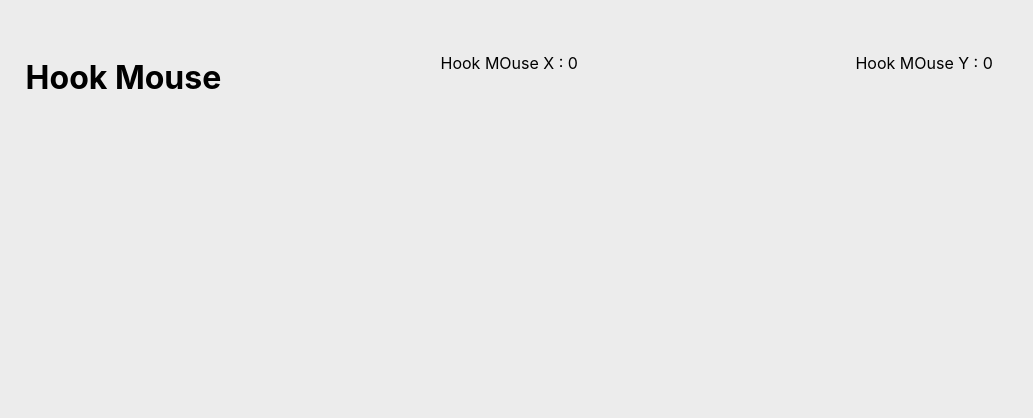
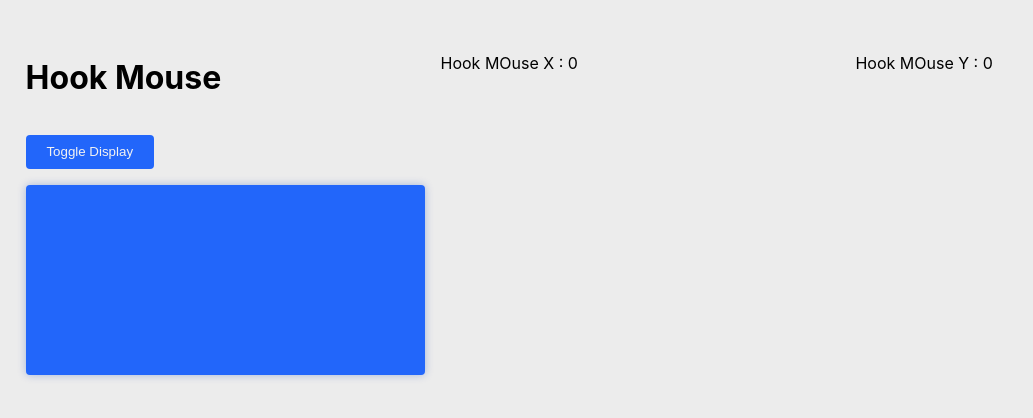
Before and after one commit to Unit-Git/ReactJS-Hooks-Codevolution, a React (Create React App) app: page / in a window 1280 px wide. Shown: the top 418 px of the page, without its empty margins (0-1033 px from the left). Built offline with nearby package versions, Linux system fonts and the light colour scheme.

Commit message:
useEffect Cleanup

```diff
--- a/src/App.jsx
+++ b/src/App.jsx
@@ -1,11 +1,14 @@
 import React from "react";
 import { RootApp } from "./Styled-Components/HookStyled.js";
 import HookMouse from "./Components/HookMouse.jsx";
+import "./scss/hook.scss";
+import MouseContainer from "./Components/MouseContainer.jsx";
 
 function App() {
   return (
     <RootApp>
       <HookMouse />
+      <MouseContainer />
     </RootApp>
   );
 }
--- a/src/Components/HookMouse.jsx
+++ b/src/Components/HookMouse.jsx
@@ -11,6 +11,10 @@ function HookMouse() {
 
   useEffect(() => {
     window.addEventListener("mousemove", logMousePosition);
+
+    return () => {
+      window.removeEventListener("mousemove", logMousePosition);
+    };
   }, []);
 
   return (
--- /dev/null
+++ b/src/Components/MouseContainer.jsx
@@ -0,0 +1,20 @@
+import React, { Fragment, useState } from "react";
+
+function MouseContainer() {
+  const [display, setDisplay] = useState(true);
+
+  const toggleDisplay = () => setDisplay(!display);
+
+  return (
+    <Fragment>
+      <section>
+        <button onClick={toggleDisplay} className="hook-btn hook-btn-primary">
+          Toggle Display
+        </button>
+        {display && <div className="hook-card hook-card-primary "></div>}
+      </section>
+    </Fragment>
+  );
+}
+
+export default MouseContainer;
--- a/src/scss/hook.scss
+++ b/src/scss/hook.scss
@@ -1,3 +1,41 @@
-.text {
-  color: #07084d;
+$defaultBtnOpacity: 1;
+$BtnHoverOpacity: 0.9;
+$primary: #2266fa;
+
+.hook-btn {
+  outline: none;
+  border: 0px;
+  padding: 0.6rem 1.3rem;
+  cursor: pointer;
+  border-radius: 4px;
+
+  &.hook-btn-primary {
+    color: #f2f2f2;
+    background-color: rgba($primary, $alpha: $defaultBtnOpacity);
+
+    &:hover {
+      background-color: rgba($primary, $alpha: $BtnHoverOpacity);
+      box-shadow: 0 0 0.1rem rgba($primary, $alpha: $BtnHoverOpacity);
+    }
+
+    &:active,
+    &:focus {
+      box-shadow: 0 0 0.5rem rgba($primary, $alpha: $BtnHoverOpacity);
+      background-color: rgba($primary, $alpha: $BtnHoverOpacity);
+    }
+  }
 }
+
+.hook {
+  &-card {
+    margin-block: 1rem;
+    min-width: 250px;
+    min-height: 190px;
+    border-radius: 4px;
+
+    &.hook-card-primary {
+      box-shadow: 0 0 0.5rem darken(rgba($primary, $alpha: 0.3), $amount: 20);
+      background-color: $primary;
+    }
+  }
+}
```
